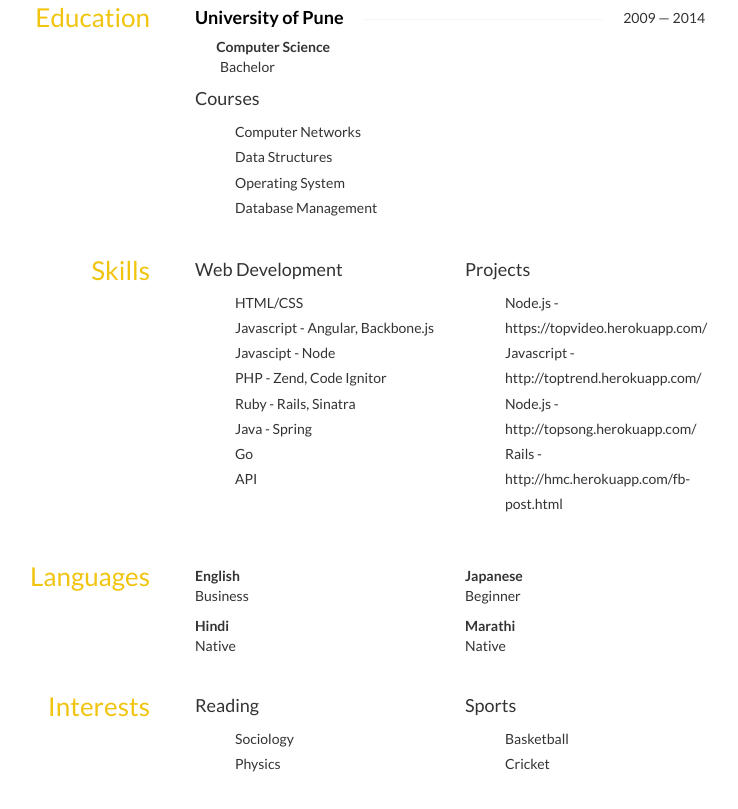
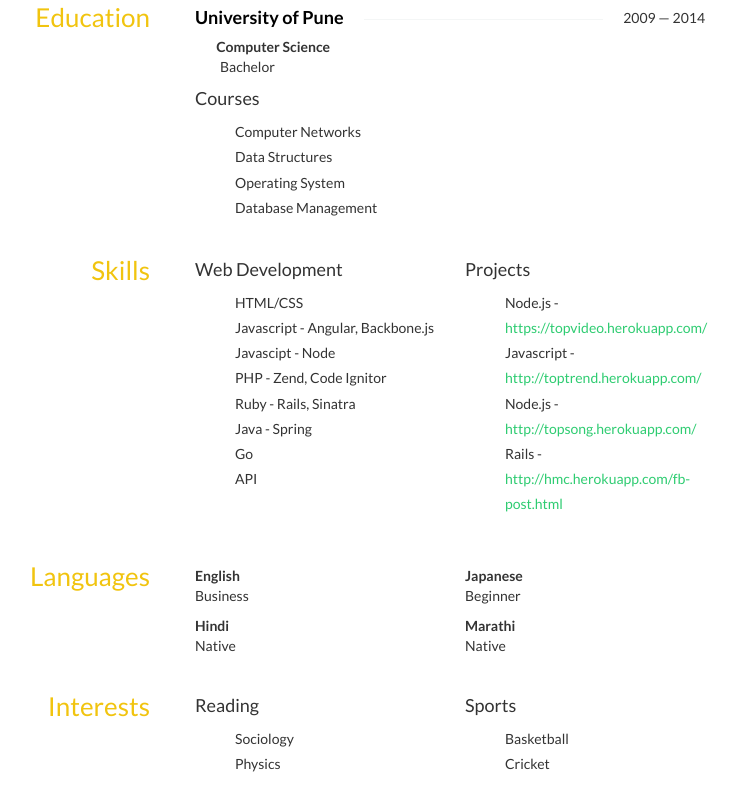
Before and after one commit to amiit-github/amiit-github.github.com, a plain HTML site: page index.html in a window 1280 px wide. Shown: the part 1364-2173 px from the top of the page, without its empty margins (280-1018 px from the left). Drawn offline with nearby package versions, Linux system fonts and the light colour scheme; some icons are missing.

Commit message:
href added to each links

```diff
--- a/index.html
+++ b/index.html
@@ -408,10 +408,10 @@ h4 span:first-child {
 					<h4>Projects</h4>
 				</div>
 				<ul class="keywords">
-					<li>Node.js - https://topvideo.herokuapp.com/</li>
-					<li>Javascript - http://toptrend.herokuapp.com/</li>
-					<li>Node.js - http://topsong.herokuapp.com/</li>
-					<li>Rails - http://hmc.herokuapp.com/fb-post.html</li>
+					<li>Node.js - <a target="_blank" href="https://topvideo.herokuapp.com/">https://topvideo.herokuapp.com/</a></li>
+					<li>Javascript - <a target="_blank" href="http://toptrend.herokuapp.com/">http://toptrend.herokuapp.com/</a></li>
+					<li>Node.js - <a target="_blank" href="http://topsong.herokuapp.com/">http://topsong.herokuapp.com/</a></li>
+					<li>Rails - <a target="_blank" href="http://hmc.herokuapp.com/fb-post.html">http://hmc.herokuapp.com/fb-post.html</a></li>
 				</ul>
 			</div>
 			</div>
```
